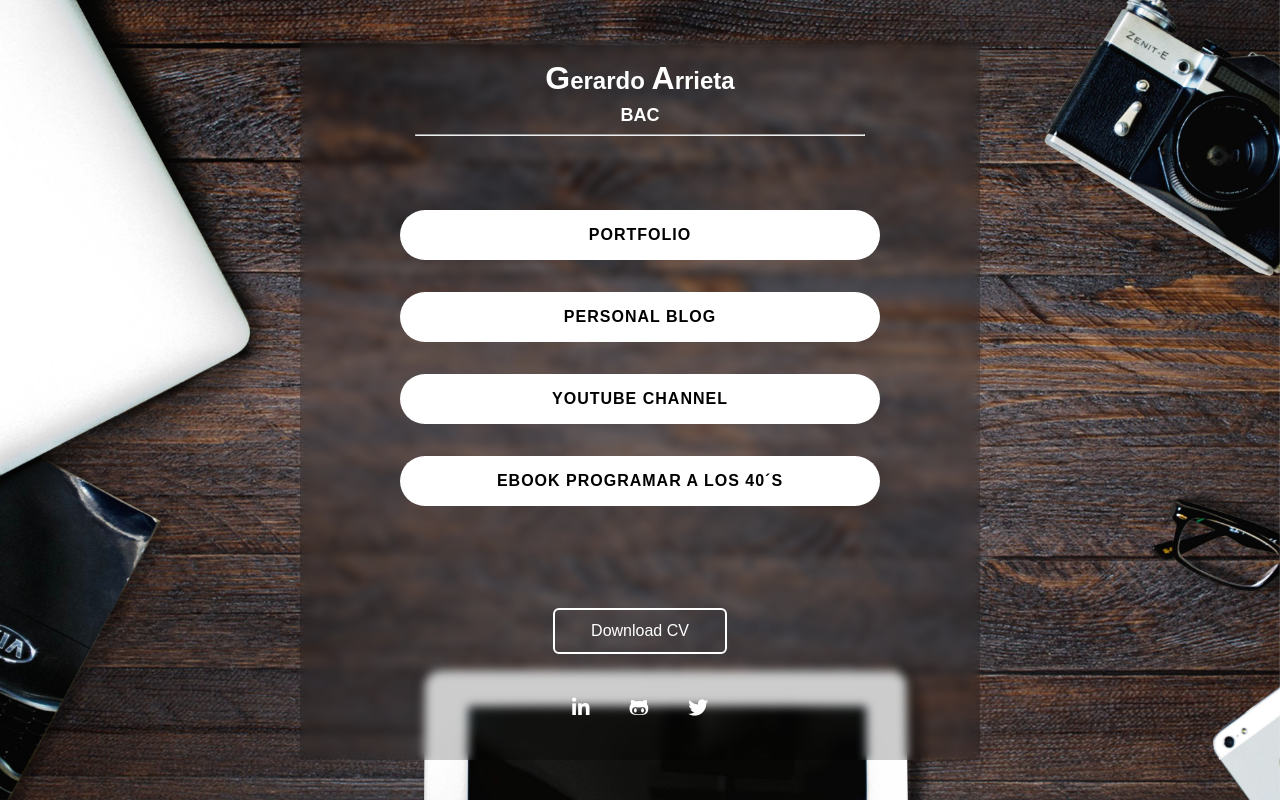
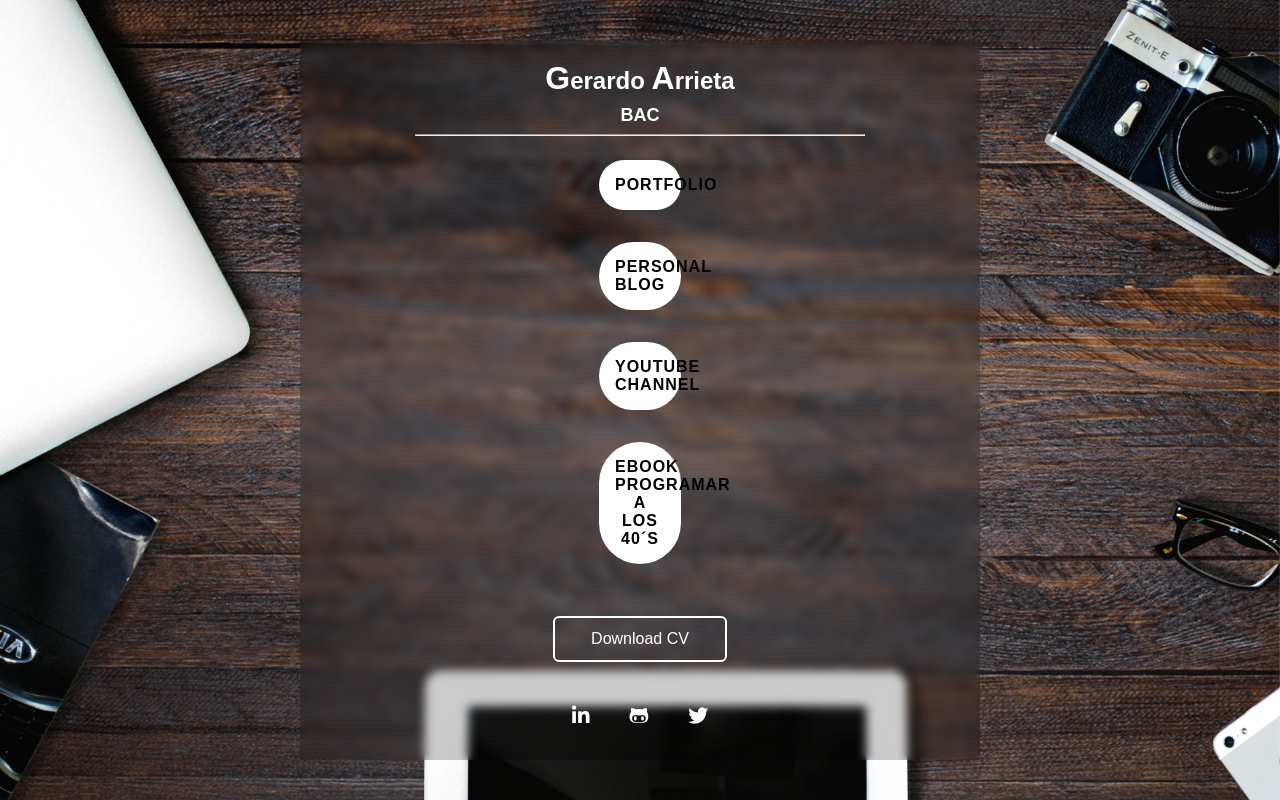
Before and after one commit to gerardojao/biogerardojao, a React (Create React App) app: page / in a window 1280 px wide. Built offline with nearby package versions, Linux system fonts and the light colour scheme.

Commit message:
test to vercel without gh pages

```diff
--- a/package.json
+++ b/package.json
@@ -1,6 +1,6 @@
 {
   "name": "biogerardojao",
-  "homepage": "https://gerardojao.github.io/biogerardojao",
+
   "version": "0.1.0",
   "private": true,
   "dependencies": {
@@ -15,8 +15,7 @@
     "web-vitals": "^2.1.4"
   },
   "scripts": {
-    "predeploy": "npm run build",
-    "deploy": "gh-pages -d build",
+
     "start": "react-scripts start",
     "build": "react-scripts build",
     "test": "react-scripts test",
--- a/src/Components/Linkbio.js
+++ b/src/Components/Linkbio.js
@@ -14,7 +14,7 @@ const Linkbio = () => {
      {loading ? <Loader />: <ul>
         { data.map(item=>(
 
-            <li className="list-container" key={item.id}><a href={item.link}  target="_blank" rel="noreferrer">{item.name} </a></li>)
+            <li style={{maxWidth:"50px"}} className="list-container" key={item.id}><a href={item.link}  target="_blank" rel="noreferrer">{item.name} </a></li>)
         )}
     </ul> }
 
@@ -26,3 +26,12 @@ const Linkbio = () => {
 }
 
 export default Linkbio
+
+// "scripts": {
+//   "predeploy": "npm run build",
+//   "deploy": "gh-pages -d build",
+//   "start": "react-scripts start",
+//   "build": "react-scripts build",
+//   "test": "react-scripts test",
+//   "eject": "react-scripts eject"
+// },
```
